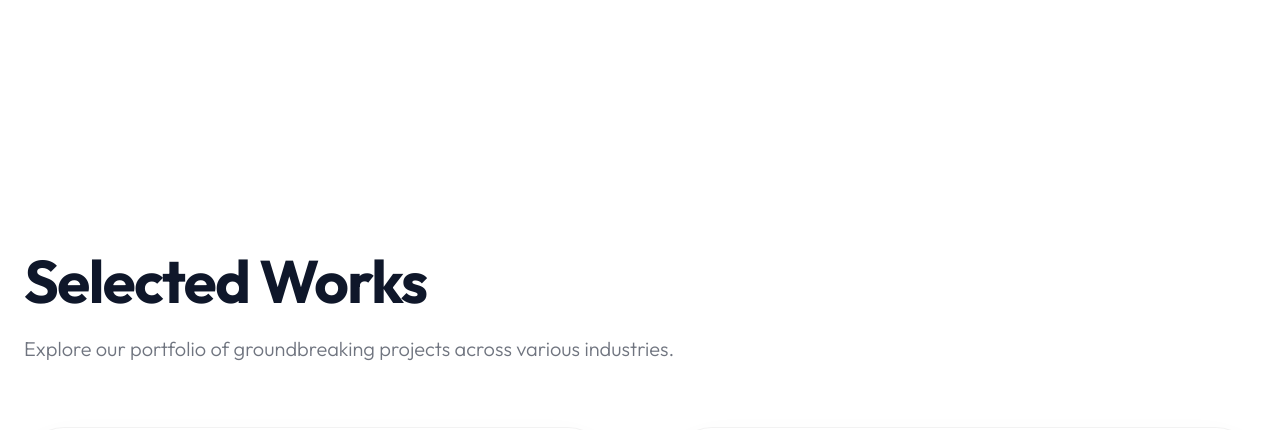
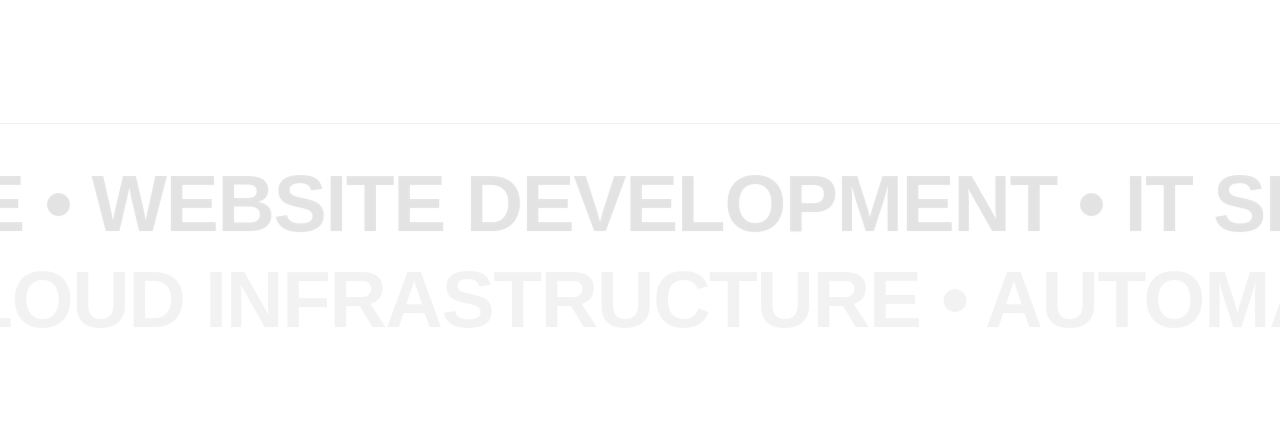
Before and after one commit to macenza/macenza-other, a React (Vite) app: page / in a window 1280 px wide. Shown: the part 6820-7250 px from the top of the page. Built offline with nearby package versions, Linux system fonts and the light colour scheme; no server answers; grey boxes are pictures that could not be loaded.

Commit message:
Add motion and scrolling text component to /home

```diff
--- a/package.json
+++ b/package.json
@@ -16,6 +16,7 @@
     "gsap": "^3.15.0",
     "lenis": "^1.3.23",
     "lucide-react": "^1.16.0",
+    "motion": "^12.40.0",
     "react": "^19.2.6",
     "react-dom": "^19.2.6",
     "react-globe.gl": "^2.38.0",
--- /dev/null
+++ b/src/components/ScrollVelocity.css
@@ -0,0 +1,26 @@
+.parallax {
+    position: relative;
+    overflow: hidden;
+}
+
+.scroller {
+    display: flex;
+    white-space: nowrap;
+    text-align: center;
+    font-family: sans-serif;
+    font-size: 2.25rem;
+    font-weight: bold;
+    letter-spacing: -0.02em;
+    filter: drop-shadow(0 1px 1px rgba(0, 0, 0, 0.1));
+}
+
+.scroller span {
+    flex-shrink: 0;
+}
+
+@media (min-width: 768px) {
+    .scroller {
+        font-size: 5rem;
+        line-height: 5rem;
+    }
+}
--- /dev/null
+++ b/src/components/ScrollVelocity.jsx
@@ -0,0 +1,143 @@
+import { useRef, useLayoutEffect, useState } from 'react';
+import {
+    motion,
+    useScroll,
+    useSpring,
+    useTransform,
+    useMotionValue,
+    useVelocity,
+    useAnimationFrame
+} from 'motion/react';
+import './ScrollVelocity.css';
+
+function useElementWidth(ref) {
+    const [width, setWidth] = useState(0);
+
+    useLayoutEffect(() => {
+        function updateWidth() {
+            if (ref.current) {
+                setWidth(ref.current.offsetWidth);
+            }
+        }
+        updateWidth();
+        window.addEventListener('resize', updateWidth);
+        return () => window.removeEventListener('resize', updateWidth);
+    }, [ref]);
+
+    return width;
+}
+
+export const ScrollVelocity = ({
+    scrollContainerRef,
+    texts = [],
+    velocity = 100,
+    className = '',
+    damping = 50,
+    stiffness = 400,
+    numCopies = 6,
+    velocityMapping = { input: [0, 1000], output: [0, 5] },
+    parallaxClassName = 'parallax',
+    scrollerClassName = 'scroller',
+    parallaxStyle,
+    scrollerStyle
+}) => {
+    function VelocityText({
+        children,
+        baseVelocity = velocity,
+        scrollContainerRef,
+        className = '',
+        damping,
+        stiffness,
+        numCopies,
+        velocityMapping,
+        parallaxClassName,
+        scrollerClassName,
+        parallaxStyle,
+        scrollerStyle
+    }) {
+        const baseX = useMotionValue(0);
+        const scrollOptions = scrollContainerRef ? { container: scrollContainerRef } : {};
+        const { scrollY } = useScroll(scrollOptions);
+        const scrollVelocity = useVelocity(scrollY);
+        const smoothVelocity = useSpring(scrollVelocity, {
+            damping: damping ?? 50,
+            stiffness: stiffness ?? 400
+        });
+        const velocityFactor = useTransform(
+            smoothVelocity,
+            velocityMapping?.input || [0, 1000],
+            velocityMapping?.output || [0, 5],
+            { clamp: false }
+        );
+
+        const copyRef = useRef(null);
+        const copyWidth = useElementWidth(copyRef);
+
+        function wrap(min, max, v) {
+            const range = max - min;
+            const mod = (((v - min) % range) + range) % range;
+            return mod + min;
+        }
+
+        const x = useTransform(baseX, v => {
+            if (copyWidth === 0) return '0px';
+            return `${wrap(-copyWidth, 0, v)}px`;
+        });
+
+        const directionFactor = useRef(1);
+        useAnimationFrame((t, delta) => {
+            let moveBy = directionFactor.current * baseVelocity * (delta / 1000);
+
+            if (velocityFactor.get() < 0) {
+                directionFactor.current = -1;
+            } else if (velocityFactor.get() > 0) {
+                directionFactor.current = 1;
+            }
+
+            moveBy += directionFactor.current * moveBy * velocityFactor.get();
+            baseX.set(baseX.get() + moveBy);
+        });
+
+        const spans = [];
+        for (let i = 0; i < numCopies; i++) {
+            spans.push(
+                <span className={className} key={i} ref={i === 0 ? copyRef : null}>
+                    {children}&nbsp;
+                </span>
+            );
+        }
+
+        return (
+            <div className={parallaxClassName} style={parallaxStyle}>
+                <motion.div className={scrollerClassName} style={{ x, ...scrollerStyle }}>
+                    {spans}
+                </motion.div>
+            </div>
+        );
+    }
+
+    return (
+        <section>
+            {texts.map((text, index) => (
+                <VelocityText
+                    key={index}
+                    className={className}
+                    baseVelocity={index % 2 !== 0 ? -velocity : velocity}
+                    scrollContainerRef={scrollContainerRef}
+                    damping={damping}
+                    stiffness={stiffness}
+                    numCopies={numCopies}
+                    velocityMapping={velocityMapping}
+                    parallaxClassName={parallaxClassName}
+                    scrollerClassName={scrollerClassName}
+                    parallaxStyle={parallaxStyle}
+                    scrollerStyle={scrollerStyle}
+                >
+                    {text}
+                </VelocityText>
+            ))}
+        </section>
+    );
+};
+
+export default ScrollVelocity;
--- a/src/pages/Home.jsx
+++ b/src/pages/Home.jsx
@@ -8,6 +8,7 @@ import HeroOverlay from '../components/HeroOverlay';
 import Section from '../components/Section';
 import Footer from '../components/Footer';
 import LogoLoop from '../components/LogoLoop';
+import ScrollVelocity from '../components/ScrollVelocity';
 
 const Home = () => {
   useEffect(() => {
@@ -180,6 +181,19 @@ const Home = () => {
         </div>
       </Section>
 
+      <div className="py-10 bg-white overflow-hidden border-t border-black/5 flex flex-col gap-4">
+        <ScrollVelocity
+          texts={['Website Development • IT Services • Web App Development • AI Solutions • Custom Software •']}
+          velocity={40}
+          className="text-black/10 uppercase font-black"
+        />
+        <ScrollVelocity
+          texts={['Cloud Infrastructure • Automation • UI/UX Design • Mobile Apps • Data Science •']}
+          velocity={-40}
+          className="text-black/5 uppercase font-black"
+        />
+      </div>
+
       <Section
         id="portfolio"
         title="Selected Works"
```
Also changed, not shown: 1 other file (tests, documents, lock files or other folders).
